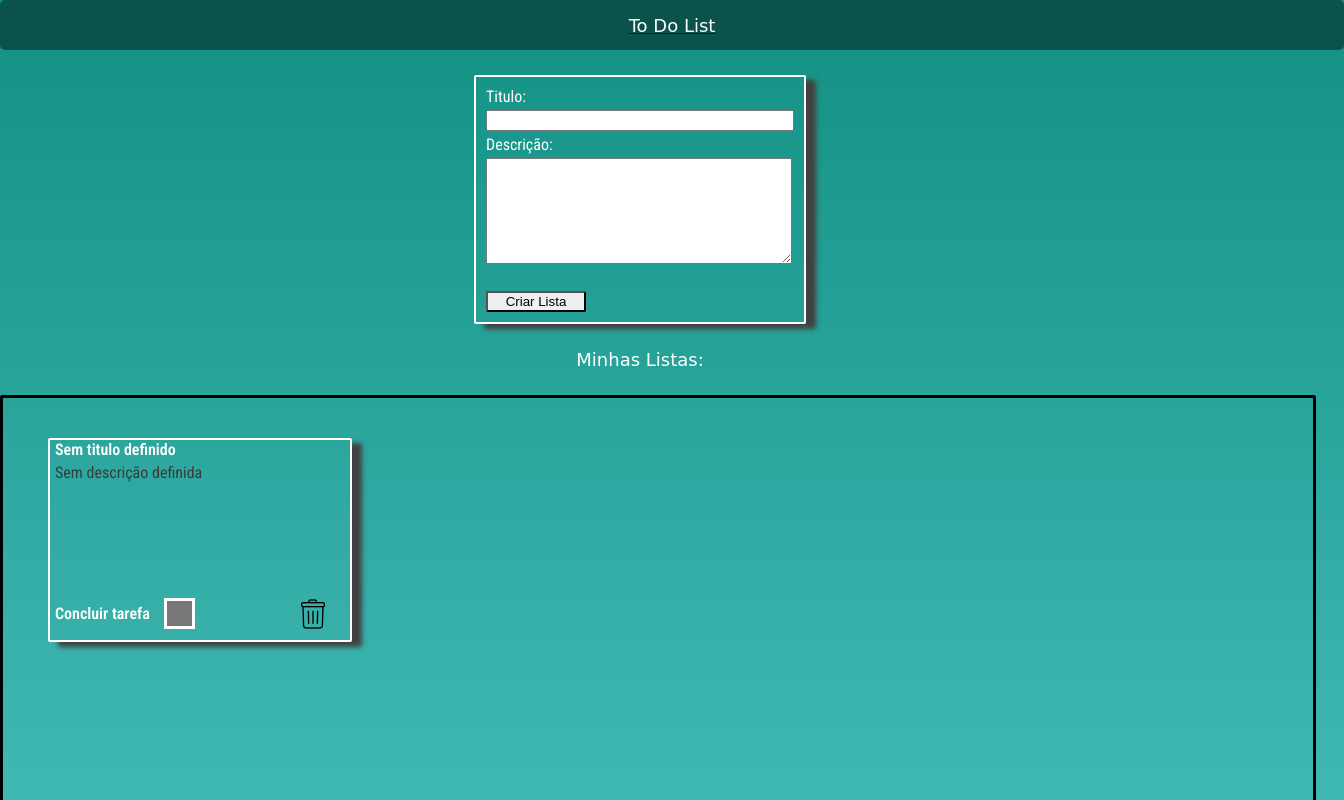
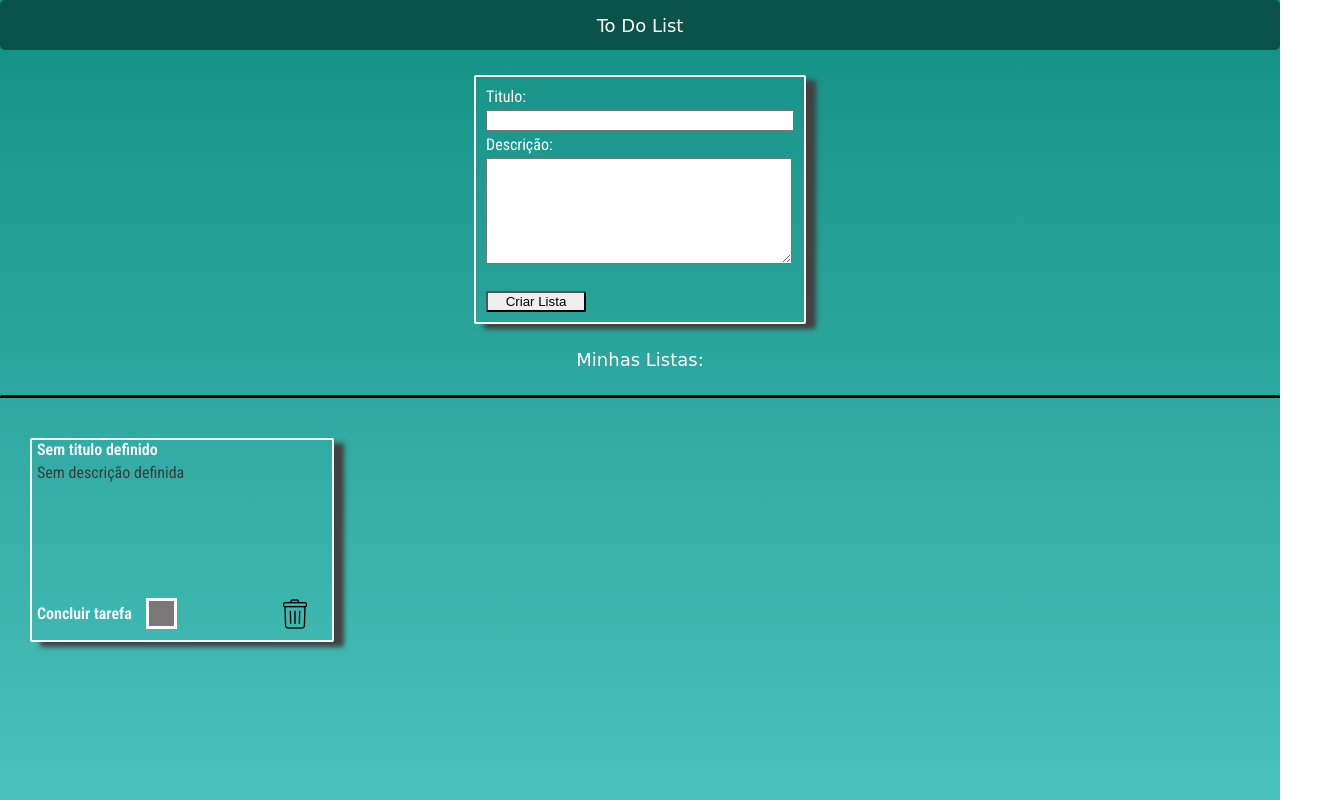
Before and after one commit to ORFJunior/TodoList, a plain HTML site: page index.html in a window 1280 px wide. Both pictures are taken after a click on the button "Criar Lista". Shown: the top 800 px of the page, 1344 px wide, since content can reach past the window. Drawn offline with Linux system fonts and the light colour scheme; a web font is replaced by a local one.

Commit message:
Add files via upload

```diff
--- a/script.js
+++ b/script.js
@@ -14,6 +14,9 @@ botaoCriacao.addEventListener('click', () => {
     tituloSalvar = validacaoTitulo(tituloSalvar)
     descricaoSalvar = validacaoDescricao(descricaoSalvar)
     criacaoLista(tituloSalvar, descricaoSalvar)
+
+    titulo.value = '';
+    descricao.value = '';
 
 });
 
--- a/style.css
+++ b/style.css
@@ -8,7 +8,7 @@
 
 body {
     background: linear-gradient(0deg, rgb(115, 231, 233) 0%, rgba(19,144,132,1) 100%);
-    background-size: 120% 120%;
+    background-size: 100% 100%;
     display: flex;
     flex-direction: column;
     gap: 25px;
@@ -16,12 +16,16 @@ body {
 
 .titulo{
     height: 50px;
-    width: 105%;
+    width: 100%;
     border-radius: 5px;
     display: flex;
     align-items: center;
     justify-content: center;
     background: #0a524a;
+}
+
+.titulo a{
+    text-decoration: none;
 }
 
 .titulo p{
@@ -79,14 +83,14 @@ body {
 }
 
 .container-lista{
-    border: solid black;
+    border-top: solid 3px black;
     height: 1000px;
     width: 100%;
     border-radius: 2px;
     display: flex;
     flex-wrap: wrap;
     align-content: flex-start;
-    padding: 10px 15px;
+    padding: 10px 0px;
 
 }
 
@@ -103,6 +107,7 @@ body {
     padding-left: 5px;
     padding-right: 5px;
     gap: 4px;
+    word-break: break-all;
 }
 
 #lista.concluido{
@@ -114,12 +119,14 @@ body {
     font-family: "Roboto Condensed", sans-serif;
     color: white;
     font-weight: 600;
+    word-break: break-all;
 }
 
 #lista p{
     font-family: "Roboto Condensed", sans-serif;
     color: rgb(59, 59, 59);
     height: 65%;
+    word-break: break-all;
 }
 
 #selecao{
```
